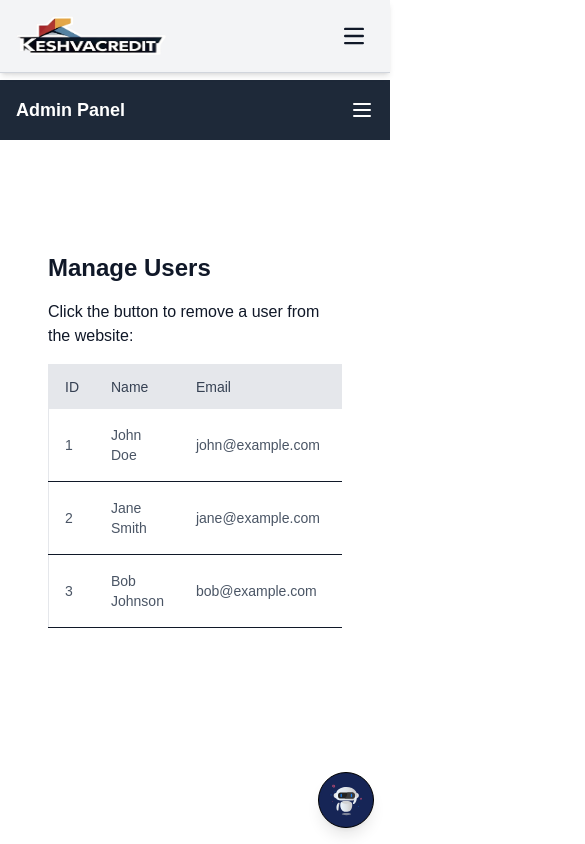
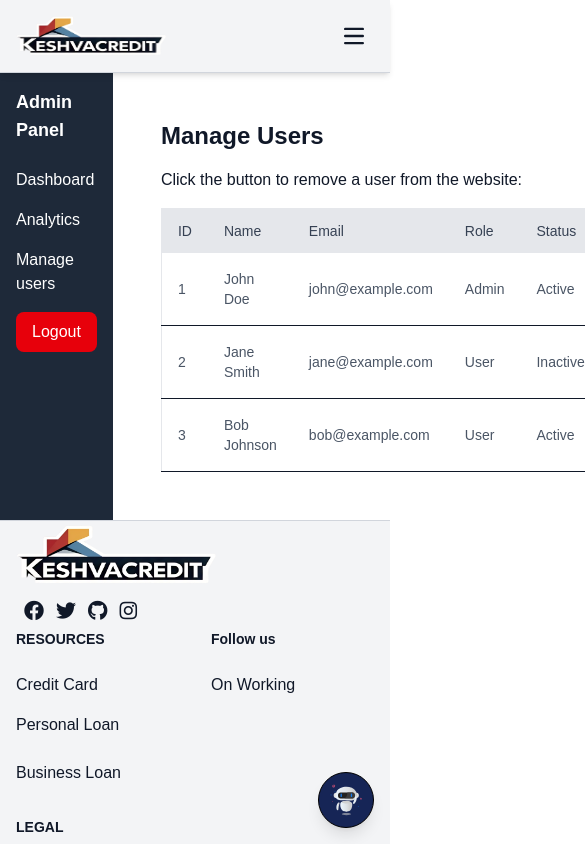
Before and after one commit to situ5901/keshvacredit, a Next.js app: page /Adminpanel/settings in a window 390 px wide. Shown: the top 844 px of the page, 585 px wide, since content can reach past the window. Built offline with nearby package versions, Linux system fonts and the light colour scheme.

Commit message:
fix layout

```diff
--- a/src/app/Adminpanel/layout.tsx
+++ b/src/app/Adminpanel/layout.tsx
@@ -1,39 +1,28 @@
 "use client";
-import React, { useState } from 'react';
+import React from 'react';
 import Link from 'next/link';
 import { useRouter } from 'next/navigation';
 import Cookies from 'js-cookie';
-import { Menu, X } from 'lucide-react'; // Hamburger and close icons
-
 export default function AdminPanelLayout({
   children,
 }: {
   children: React.ReactNode;
 }) {
   const router = useRouter();
-  const [isSidebarOpen, setIsSidebarOpen] = useState(false);
 
   const handleLogout = () => {
+    // Remove the admin login cookie
     Cookies.remove('admin_login');
+
+    // Redirect to the login page
     router.push('/Admin-panel-login');
   };
 
   return (
-    <div className="flex flex-col md:flex-row min-h-screen">
-      {/* Mobile Topbar */}
-      <div className="md:hidden flex items-center justify-between mt-20 bg-gray-800 text-white p-4">
-        <div className="text-lg font-semibold">Admin Panel</div>
-        <button onClick={() => setIsSidebarOpen(!isSidebarOpen)}>
-          {isSidebarOpen ? <X size={24} /> : <Menu size={24} />}
-        </button>
-      </div>
-
+    <div className=" flex mt-18">
       {/* Sidebar */}
-      <aside
-        className={`bg-gray-800 text-white w-64 p-4 space-y-2 absolute md:relative z-10 md:z-auto transition-all duration-300 ease-in-out
-        ${isSidebarOpen ? 'left-0' : '-left-64'} mt-30 md:left-0 top-0 h-full md:h-auto md:block`}
-      >
-        <div className="hidden md:block text-lg font-semibold mt-20 mb-4">Admin Panel</div>
+      <aside className="w-64  bg-gray-800 text-white">
+        <div className="p-4 text-lg font-semibold">Admin Panel</div>
         <nav>
           <ul>
             <li className="px-4 py-2 hover:bg-gray-700">
@@ -45,20 +34,21 @@ export default function AdminPanelLayout({
             <li className="px-4 py-2 hover:bg-gray-700">
               <Link href="/Adminpanel/settings">Manage users</Link>
             </li>
-            <li className="px-4 py-2">
+            <li className="px-4 py-2 ">
               <button
                 onClick={handleLogout}
-                className="w-full text-left text-white bg-red-600 hover:bg-red-700 px-4 py-2 rounded-lg"
+                className="w-full text-left text-white bg-red-600 hover:bg-red-700 px-4 py-2 rounded-lg "
               >
                 Logout
               </button>
             </li>
+
           </ul>
         </nav>
       </aside>
 
       {/* Main Content */}
-      <main className="flex-1 p-6 mt-16 md:mt-0">
+      <main className="flex-1 p-6">
         {children}
       </main>
     </div>
```
